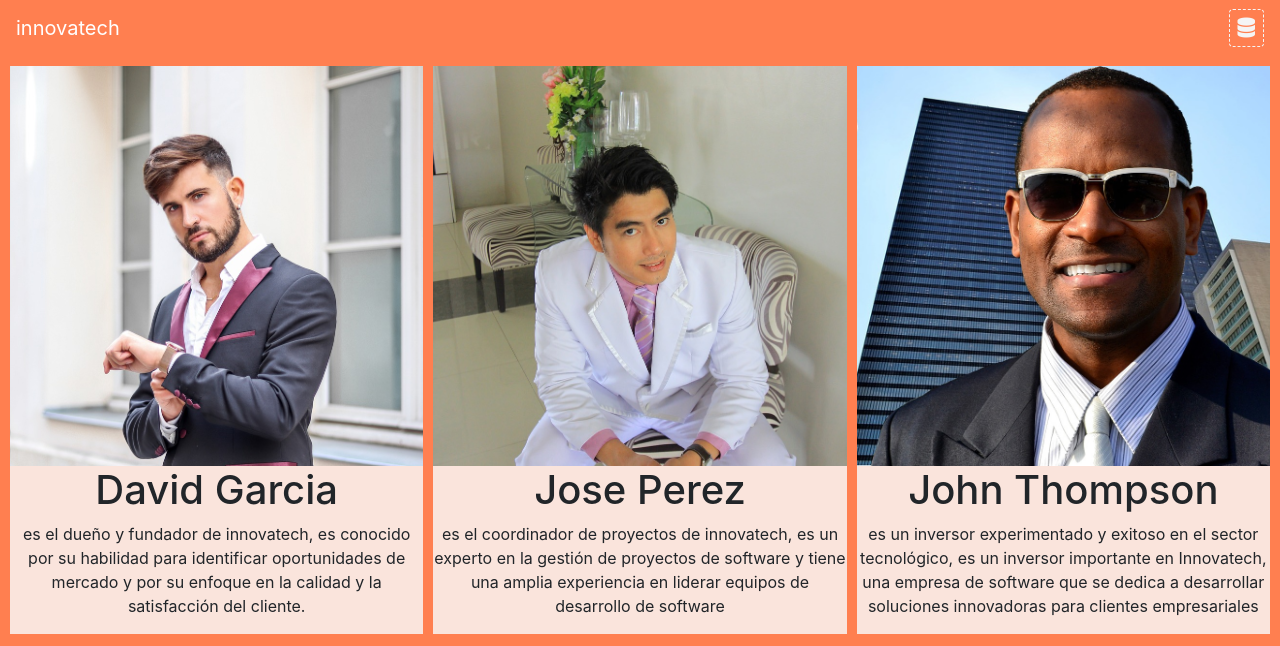
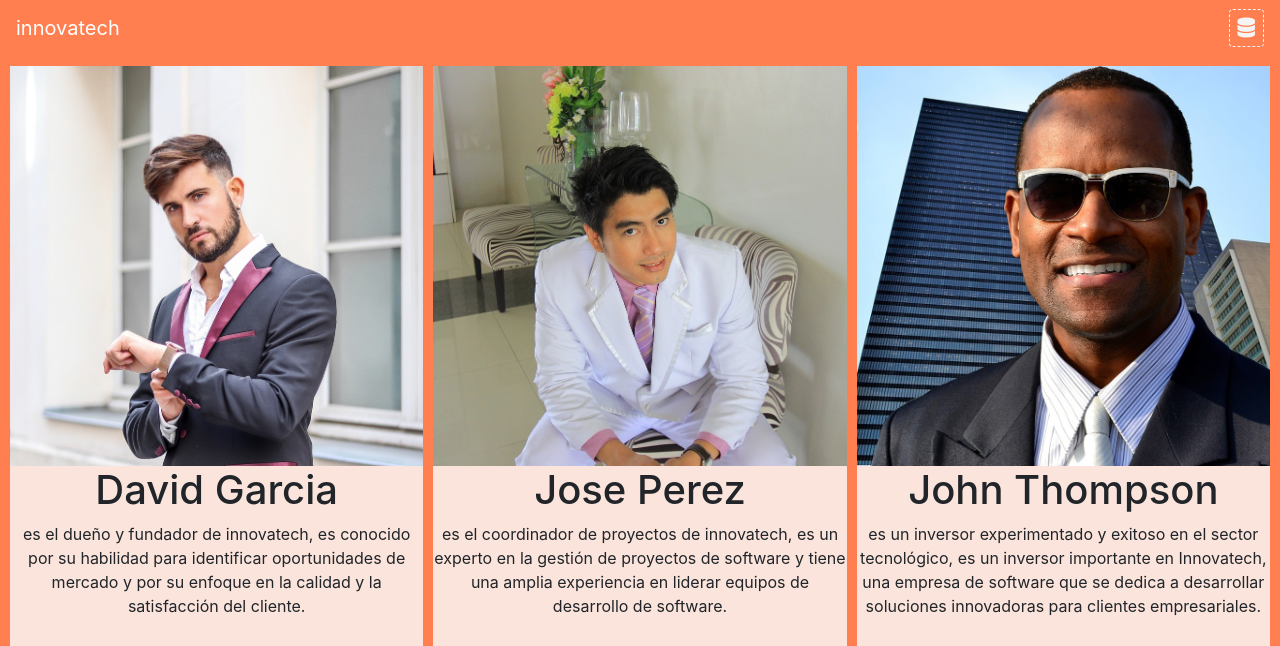
Before and after one commit to rojasmauro196/PreEntrega2MauroRojas, a plain HTML site: page pages/nosotros.html in a window 1280 px wide. Shown: the top 646 px of the page. Drawn offline with nearby package versions, Linux system fonts and the light colour scheme.

Commit message:
nosotrosterminado2

```diff
--- a/css/style.css
+++ b/css/style.css
@@ -72,7 +72,7 @@ body{
 
 .contenedor2{
     width: 100%;
-    height: auto;
+    height: 100vh;
     border: 5px solid coral;
     display: flex;
 }
--- a/pages/nosotros.html
+++ b/pages/nosotros.html
@@ -53,7 +53,7 @@
                 <div class="cartas-im2"></div>
                 <h1 class="up">jose perez</h1>
                 <p>es el coordinador de proyectos de innovatech, es un experto en la gestión de proyectos de software y
-                    tiene una amplia experiencia en liderar equipos de desarrollo de software</p>
+                    tiene una amplia experiencia en liderar equipos de desarrollo de software.</p>
                 <!-- agregar psudo -->
             </article>
 
@@ -61,7 +61,7 @@
                 <div class="cartas-im3"></div>
                 <h1 class="up">john thompson</h1>
                 <p>es un inversor experimentado y exitoso en el sector tecnológico, es un inversor importante en Innovatech,
-                    una empresa de software que se dedica a desarrollar soluciones innovadoras para clientes empresariales
+                    una empresa de software que se dedica a desarrollar soluciones innovadoras para clientes empresariales.
                 </p>
                 <!-- agregar psudo -->
             </article>
```
